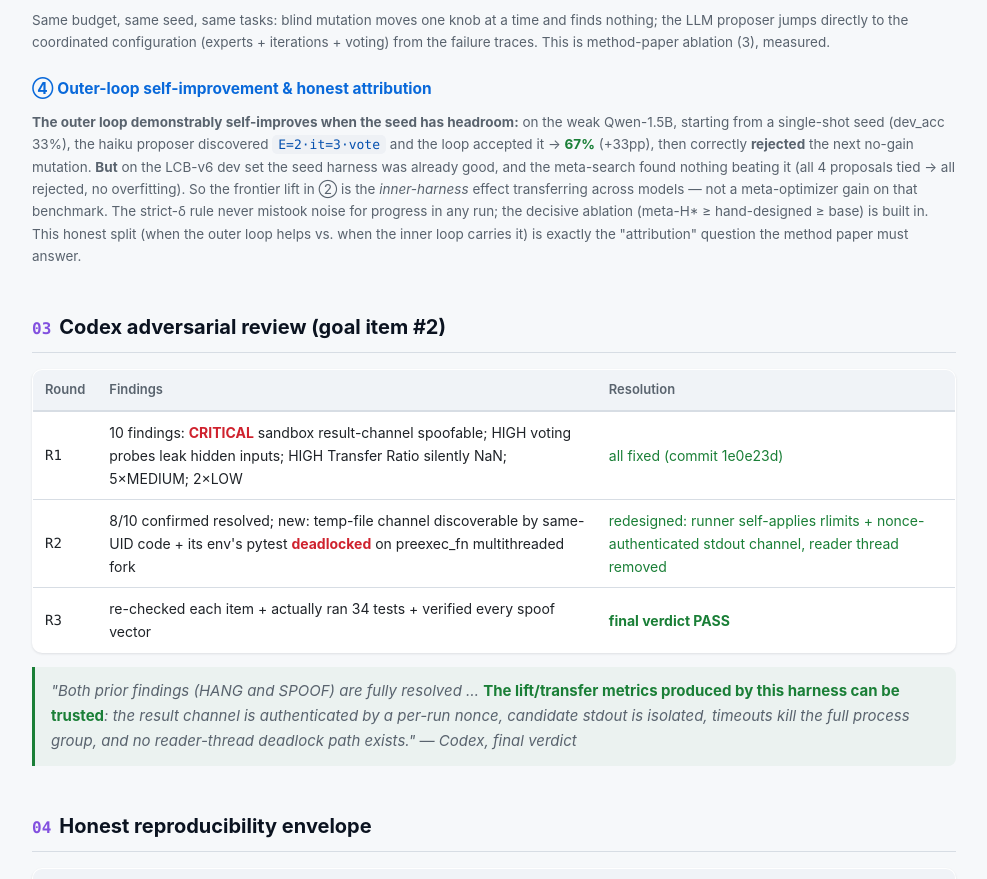
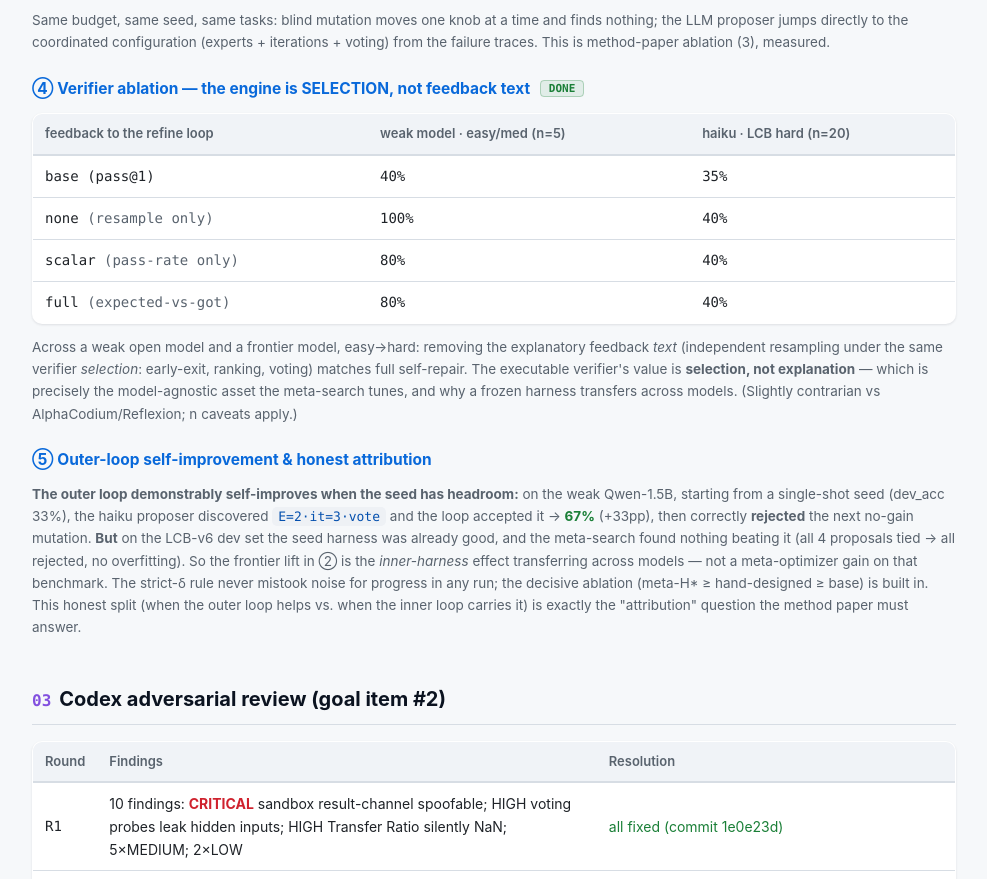
Before and after one commit to reacher-z/poetiq-rsi-report, a plain HTML site: page index.html in a window 1280 px wide. Shown: the part 2113-2992 px from the top of the page, without its empty margins (146-1133 px from the left). Drawn offline with Linux system fonts and the light colour scheme.

Commit message:
report: verifier-ablation finding (selection not feedback)

```diff
--- a/index.html
+++ b/index.html
@@ -155,7 +155,17 @@
 </table>
 <p class="dim" style="font-size:13.5px"><span class="en">Same budget, same seed, same tasks: blind mutation moves one knob at a time and finds nothing; the LLM proposer jumps directly to the coordinated configuration (experts + iterations + voting) from the failure traces. This is method-paper ablation (3), measured.</span><span class="zh">同预算、同 seed、同任务:盲目变异一次只动一个旋钮,什么也找不到;LLM proposer 从失败迹直接跳到协同配置(experts + iterations + voting)。这就是 method paper 的消融③,已实测。</span></p>
 
-<h3><span class="en">④ Outer-loop self-improvement &amp; honest attribution</span><span class="zh">④ 外层自我改进 &amp; 诚实归因</span></h3>
+<h3><span class="en">④ Verifier ablation — the engine is SELECTION, not feedback text</span><span class="zh">④ Verifier 消融 —— 引擎是「选择」而非反馈文本</span> <span class="tag v">DONE</span></h3>
+<table>
+  <tr><th><span class="en">feedback to the refine loop</span><span class="zh">给 refine 循环的反馈</span></th><th><span class="en">weak model · easy/med (n=5)</span><span class="zh">弱模型 · 易/中(n=5)</span></th><th><span class="en">haiku · LCB hard (n=20)</span><span class="zh">haiku · LCB 难(n=20)</span></th></tr>
+  <tr><td class="num">base (pass@1)</td><td class="num">40%</td><td class="num">35%</td></tr>
+  <tr><td class="num">none <span class="dim"><span class="en">(resample only)</span><span class="zh">(仅重采样)</span></span></td><td class="num">100%</td><td class="num">40%</td></tr>
+  <tr><td class="num">scalar <span class="dim"><span class="en">(pass-rate only)</span><span class="zh">(仅通过率)</span></span></td><td class="num">80%</td><td class="num">40%</td></tr>
+  <tr><td class="num">full <span class="dim"><span class="en">(expected-vs-got)</span><span class="zh">(期望 vs 实际)</span></span></td><td class="num">80%</td><td class="num">40%</td></tr>
+</table>
+<p class="dim" style="font-size:13.5px"><span class="en">Across a weak open model and a frontier model, easy→hard: removing the explanatory feedback <i>text</i> (independent resampling under the same verifier <i>selection</i>: early-exit, ranking, voting) matches full self-repair. The executable verifier's value is <b>selection, not explanation</b> — which is precisely the model-agnostic asset the meta-search tunes, and why a frozen harness transfers across models. (Slightly contrarian vs AlphaCodium/Reflexion; n caveats apply.)</span><span class="zh">跨弱开源模型与前沿模型、易→难:去掉解释性反馈<i>文本</i>(在同样的 verifier <i>选择</i>下独立重采样:早退/排序/投票)与完整自修复持平。可执行 verifier 的价值在<b>选择,不在解释</b>——这正是元搜索调的那个模型无关的资产,也是冻结 harness 能跨模型迁移的原因。(与 AlphaCodium/Reflexion 略相左;n 有限需扩样。)</span></p>
+
+<h3><span class="en">⑤ Outer-loop self-improvement &amp; honest attribution</span><span class="zh">⑤ 外层自我改进 &amp; 诚实归因</span></h3>
 <p class="dim" style="font-size:13.5px"><span class="en"><b>The outer loop demonstrably self-improves when the seed has headroom:</b> on the weak Qwen-1.5B, starting from a single-shot seed (dev_acc 33%), the haiku proposer discovered <code>E=2·it=3·vote</code> and the loop accepted it → <b class="lift">67%</b> (+33pp), then correctly <b>rejected</b> the next no-gain mutation. <b>But</b> on the LCB-v6 dev set the seed harness was already good, and the meta-search found nothing beating it (all 4 proposals tied → all rejected, no overfitting). So the frontier lift in ② is the <i>inner-harness</i> effect transferring across models — not a meta-optimizer gain on that benchmark. The strict-δ rule never mistook noise for progress in any run; the decisive ablation (meta-H* ≥ hand-designed ≥ base) is built in. This honest split (when the outer loop helps vs. when the inner loop carries it) is exactly the "attribution" question the method paper must answer.</span><span class="zh"><b>当 seed 有提升空间时,外层会切实自我改进:</b>在弱模型 Qwen-1.5B 上,从单发 seed(dev_acc 33%)出发,haiku proposer 发现了 <code>E=2·it=3·vote</code> 并被接受 → <b class="lift">67%</b>(+33pp),随后正确<b>拒绝</b>了下一个无增益变异。<b>但</b>在 LCB v6 dev 集上 seed 本就不弱,元搜索没找到更优解(4 个提议全部持平 → 全拒,无过拟合)。所以 ② 里的前沿提升是<i>内层 harness</i> 跨模型迁移的效果,而非该 benchmark 上的元优化增益。严格 δ 准则在所有运行中都没把噪声当进步;决定性消融(meta-H* ≥ 手工 ≥ base)已内置。这个诚实的区分(外层何时起作用 vs 内层何时主导)正是 method paper 必须回答的「归因」问题。</span></p>
 
 <h2><span class="n">03</span><span class="en">Codex adversarial review (goal item #2)</span><span class="zh">Codex 对抗式复查(目标第二项)</span></h2>
```
